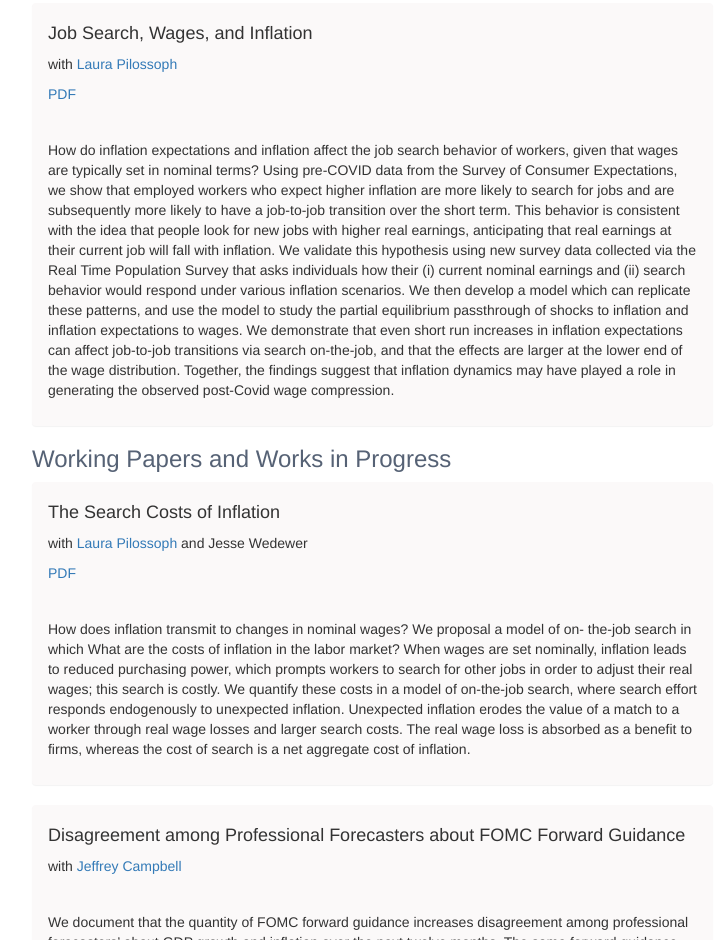
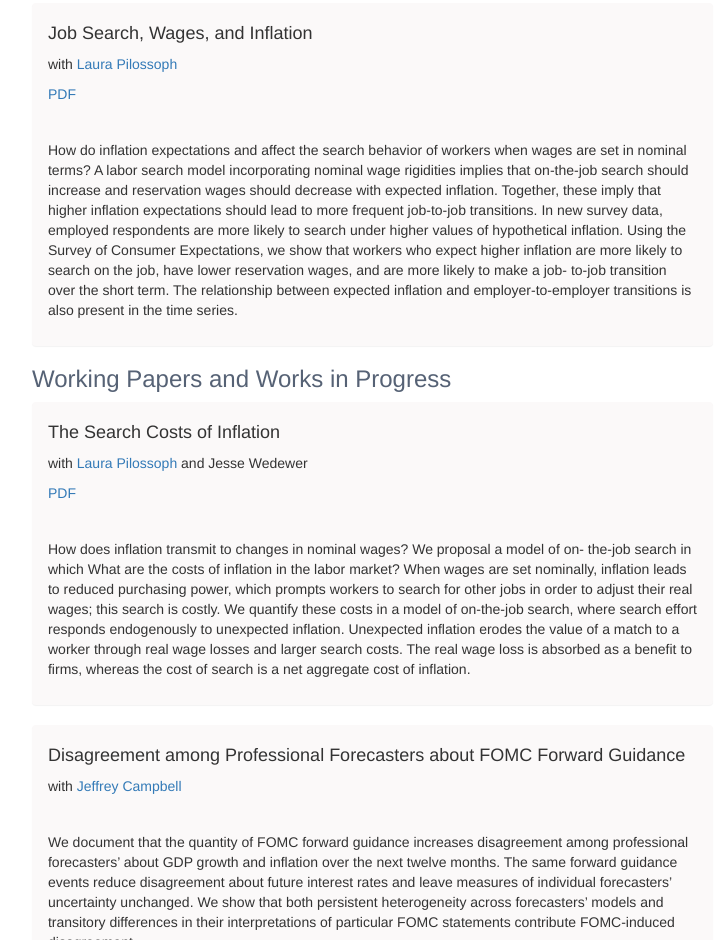
Before and after one commit to janeryngaert/janeryngaert.github.io, a website: page index.html at #!/research in a window 1280 px wide. Shown: the part 2500-3440 px from the top of the page, without its empty margins (303-1031 px from the left). Drawn offline with nearby package versions, Linux system fonts and the light colour scheme; some packages are replaced by stand-ins of ours.

Commit message:
job search wages and inflation

```diff
--- a/app/views/research.html
+++ b/app/views/research.html
@@ -170,24 +170,20 @@
         <h4>Job Search, Wages, and Inflation</h4>
         <p>with <a target="_blank" href="https://sites.google.com/site/laurapilossoph/">Laura Pilossoph</a></p>
         <p>
-          <a target="_blank" href="/app/resources/Pilossoph_Ryngaert_09_2023.pdf">PDF</a>
+          <a target="_blank" href="/app/resources/PR_09_2024.pdf">PDF</a>
         </p>
       </div>
       <div class="panel-body">
         <p>
-          How do inflation expectations and inflation affect the job search behavior of workers, given that wages are
-          typically set in nominal terms? Using pre-COVID data from the Survey of Consumer Expectations, we show that
-          employed workers who expect higher inflation are more likely to search for jobs and are subsequently more
-          likely to have a job-to-job transition over the short term. This behavior is consistent with the idea that
-          people look for new jobs with higher real earnings, anticipating that real earnings at their current job will
-          fall with inflation. We validate this hypothesis using new survey data collected via the Real Time Population
-          Survey that asks individuals how their (i) current nominal earnings and (ii) search behavior would respond
-          under various inflation scenarios. We then develop a model which can replicate these patterns, and use the
-          model to study the partial equilibrium passthrough of shocks to inflation and inflation expectations to wages.
-          We demonstrate that even short run increases in inflation expectations can affect job-to-job transitions via
-          search on-the-job, and that the effects are larger at the lower end of the wage distribution. Together, the
-          findings suggest that inflation dynamics may have played a role in generating the observed post-Covid wage
-          compression.
+          How do inflation expectations and affect the search behavior of workers when wages are set in nominal terms? A
+          labor search model incorporating nominal wage rigidities implies that on-the-job search should increase and
+          reservation wages should decrease with expected inflation. Together, these imply that higher inflation
+          expectations should lead to more frequent job-to-job transitions. In new survey data, employed respondents are
+          more likely to search under higher values of hypothetical inflation. Using the Survey of Consumer
+          Expectations, we show that workers who expect higher inflation are more likely to search on the job, have
+          lower reservation wages, and are more likely to make a job- to-job transition over the short term. The
+          relationship between expected inflation and employer-to-employer transitions is also present in the time
+          series.
         </p>
       </div>
     </div>
```
Also changed, not shown: 1 other file.
